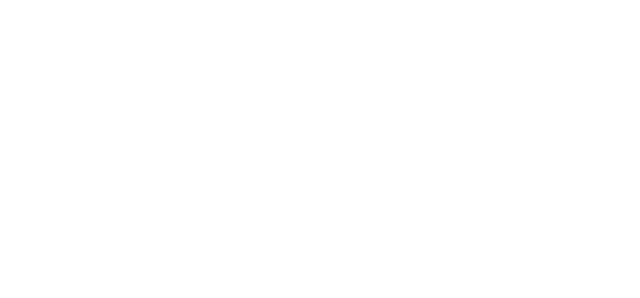
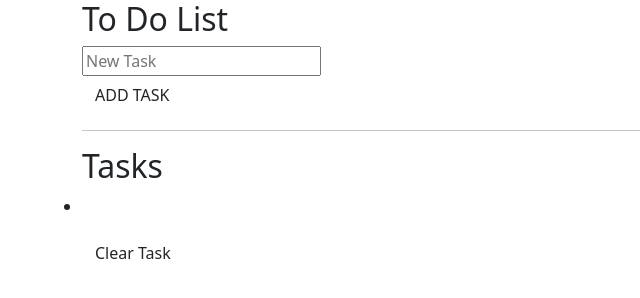
Before and after one commit to kimperria/To-Do-List-software, a plain HTML site: page index.html in a window 1280 px wide. Shown: the whole page, without its empty margins (0-640 px from the left). Drawn offline with nearby package versions, Linux system fonts and the light colour scheme.

Commit message:
structures main section and the list section

```diff
--- a/index.html
+++ b/index.html
@@ -11,8 +11,22 @@
 </head>
 <body>
     <section class="container container-fluid">
+        <h2>To Do List</h2>
+        <div class="row">
+            <div>
+                <input type="text" placeholder="New Task">
+            </div>
+        </div>
+        <button class="btn">ADD TASK</button>
+        <hr>
 
+        <h2>Tasks</h2>
+        <div class="seclected-tasks row">
+            <ul>
+                <li></li>
+            </ul>
+        </div>
+        <button class="btn">Clear Task</button>
     </section>
-
 </body>
 </html>
```
